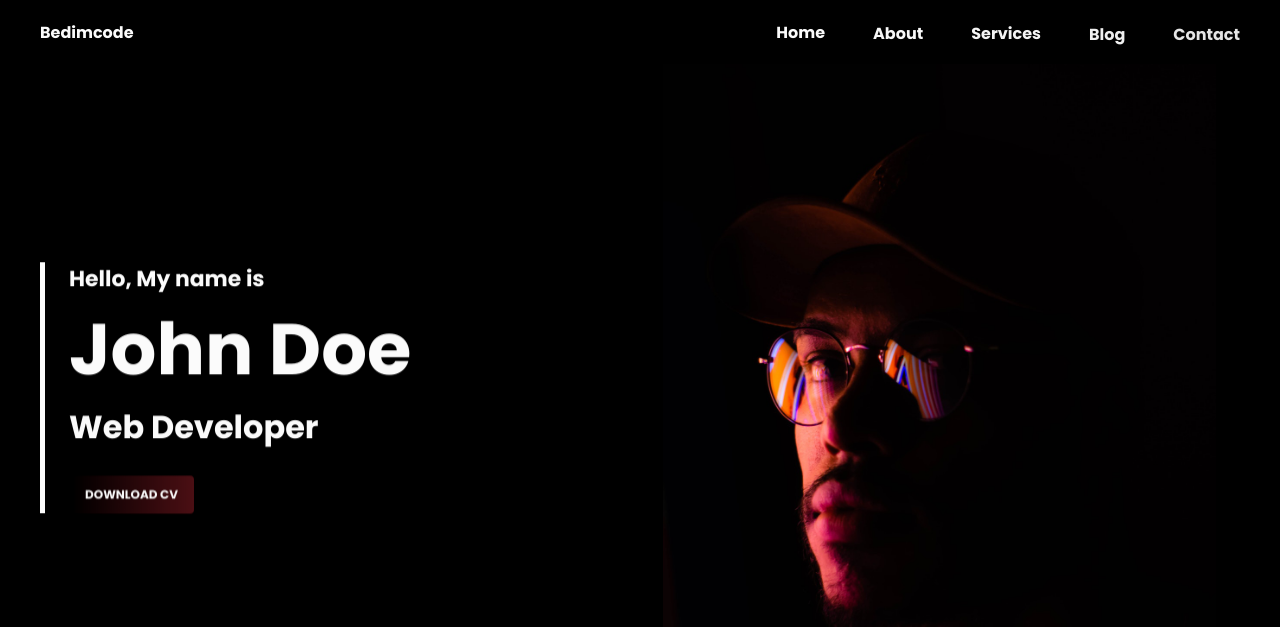
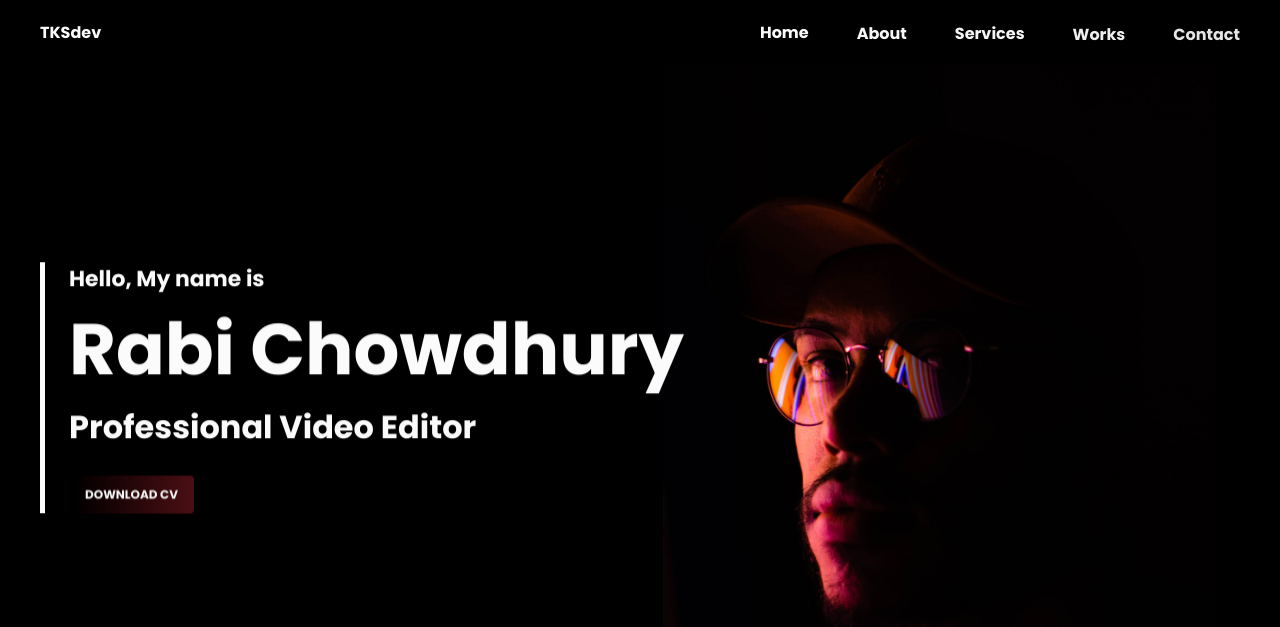
Before and after one commit to tusharshaha/second-portfolio, a plain HTML site: page index.html in a window 1280 px wide. Shown: the top 627 px of the page. Drawn offline with nearby package versions, Linux system fonts and the light colour scheme.

Commit message:
updated title and route

```diff
--- a/index.html
+++ b/index.html
@@ -16,7 +16,7 @@
         <header class="l-header">
             <nav class="nav bd-grid">
                 <div>
-                    <a href="#" class="nav__logo">Bedimcode</a>
+                    <a href="#" class="nav__logo">TKSdev</a>
                 </div>
 
                 <div class="nav__menu" id="nav-menu">
@@ -24,7 +24,7 @@
                         <li class="nav__item"><a href="#" class="nav__link">Home</a></li>
                         <li class="nav__item"><a href="#" class="nav__link">About</a></li>
                         <li class="nav__item"><a href="#" class="nav__link">Services</a></li>
-                        <li class="nav__item"><a href="#" class="nav__link">Blog</a></li>
+                        <li class="nav__item"><a href="#" class="nav__link">Works</a></li>
                         <li class="nav__item"><a href="#" class="nav__link">Contact</a></li>
                     </ul>
                 </div>
@@ -40,8 +40,8 @@
             <div class="home">
                 <div class="home__information">
                     <span class="home__pressent anime-text">Hello, My name is</span>
-                    <h1 class="home__title anime-text">John Doe</h1>
-                    <span class="home__skill anime-text">Web Developer</span>
+                    <h1 class="home__title anime-text">Rabi Chowdhury</h1>
+                    <span class="home__skill anime-text">Professional Video Editor</span>
 
                     <div>
                         <a href="#" class="home__button anime-text">DOWNLOAD CV</a>
```
